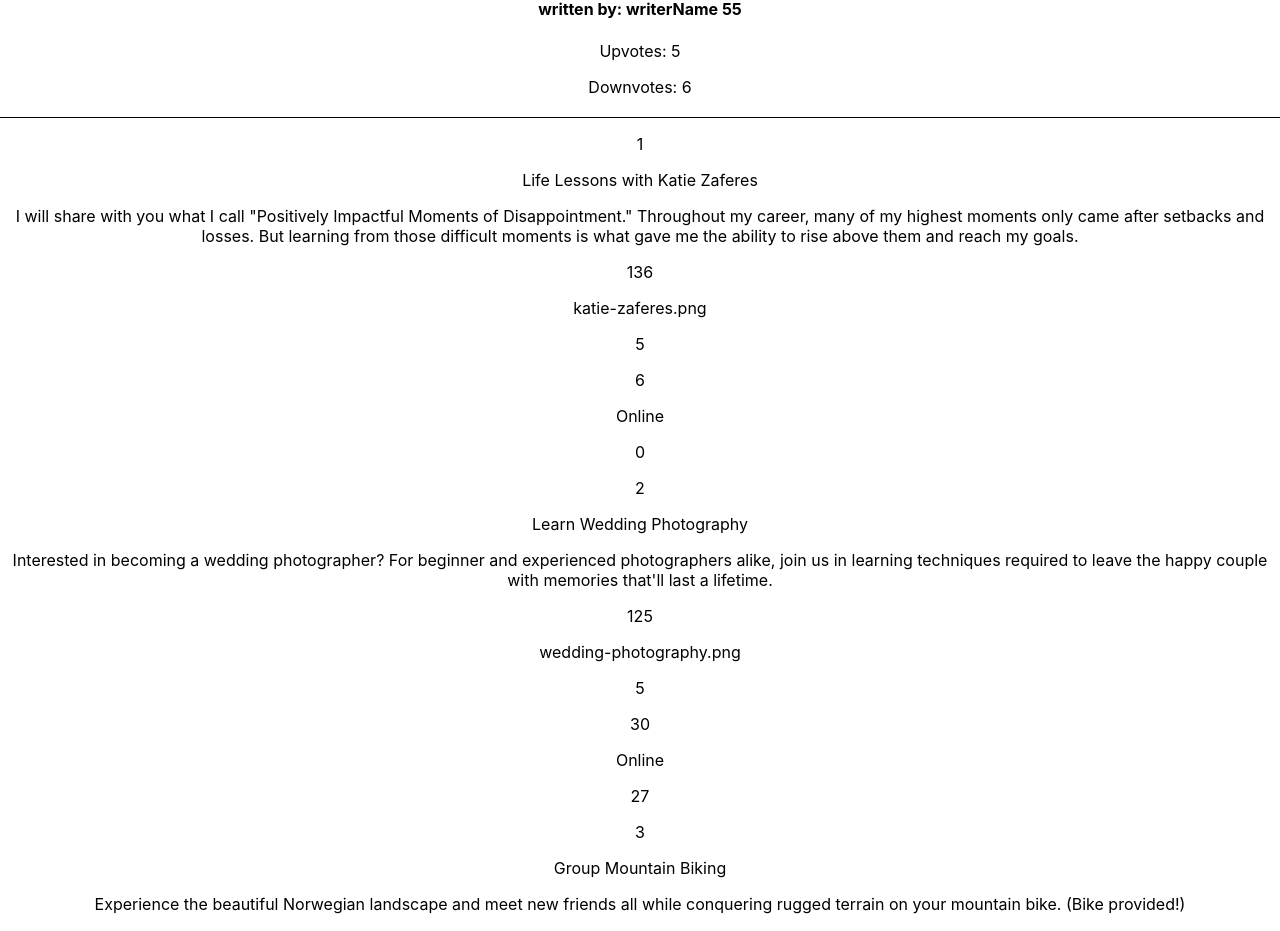
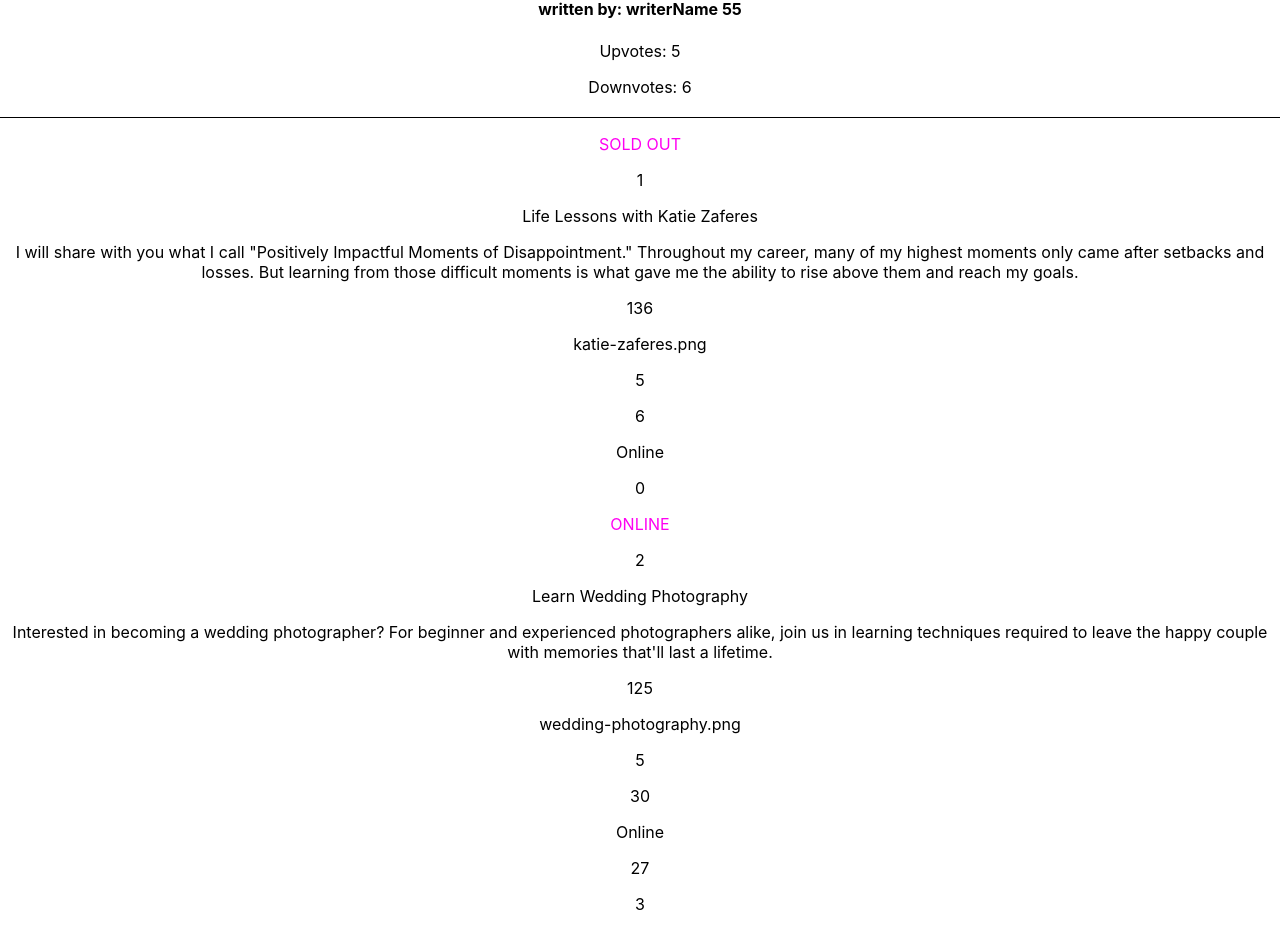
Before and after one commit to oscargelin/React-TS-pracc, a React (Create React App) app: page / in a window 1280 px wide. Shown: the part 1039-1970 px from the top of the page. Built offline with nearby package versions, Linux system fonts and the light colour scheme.

Commit message:
sending props arguments with the spread operator instead of every individual property

```diff
--- a/src/App.tsx
+++ b/src/App.tsx
@@ -7,30 +7,11 @@ import data from "./data";
 import JokeData from "./jokeData";
 
 let jokes = JokeData.map((joke) => {
-  return (
-    <Joke
-      setup={joke.setup}
-      punchline={joke.punchline}
-      upVotes={joke.upVotes}
-      downVotes={joke.downVotes}
-      writer={{ name: joke.writer.name, age: joke.writer.age }}
-    />
-  );
+  return <Joke key={joke.id} {...joke} />;
 });
 
 let cards = data.map((card) => {
-  return (
-    <Card
-      id={card.id}
-      title={card.title}
-      description={card.description}
-      price={card.price}
-      coverImg={card.coverImg}
-      stats={{ rating: card.stats.rating, reviewCount: card.stats.reviewCount }}
-      location={card.location}
-      openSpots={card.openSpots}
-    />
-  );
+  return <Card key={card.id} {...card} />;
 });
 
 function App() {
--- a/src/components/Card.tsx
+++ b/src/components/Card.tsx
@@ -1,3 +1,4 @@
+import style from "../styles/Card.module.scss";
 interface Props {
   id: number;
   title: string;
@@ -13,9 +14,17 @@ interface Props {
 }
 
 const Card = (props: Props) => {
+  let badgeText: string = "";
+  if (props.openSpots === 0) {
+    badgeText = "SOLD OUT";
+  } else if (props.location === "Online") {
+    badgeText = "ONLINE";
+  }
+  if (badgeText) console.log(badgeText);
   return (
     <div>
       <div>
+        {badgeText && <div className={style.openSpots}>{badgeText}</div>}
         <p>{props.id}</p>
         <p>{props.title}</p>
         <p>{props.description}</p>
--- a/src/components/Joke.tsx
+++ b/src/components/Joke.tsx
@@ -1,6 +1,6 @@
-import internal from "stream";
 import style from "./Joke.module.scss";
 interface Props {
+  id: number;
   setup: string;
   punchline: string;
   upVotes: number;
--- a/src/jokeData.tsx
+++ b/src/jokeData.tsx
@@ -1,4 +1,5 @@
 type Joked = {
+  id: number;
   setup: string;
   punchline: string;
   upVotes: number;
@@ -10,6 +11,7 @@ type Joked = {
 };
 
 const jokeOne: Joked = {
+  id: 1,
   setup: "setup",
   punchline: "punchline",
   upVotes: 5,
@@ -17,6 +19,7 @@ const jokeOne: Joked = {
   writer: { name: "writerName", age: 55 },
 };
 const jokeTwo: Joked = {
+  id: 2,
   setup: "setup",
   punchline: "punchline",
   upVotes: 5,
@@ -24,6 +27,7 @@ const jokeTwo: Joked = {
   writer: { name: "writerName", age: 55 },
 };
 const jokeThree: Joked = {
+  id: 3,
   setup: "setup",
   punchline: "punchline",
   upVotes: 5,
@@ -31,6 +35,7 @@ const jokeThree: Joked = {
   writer: { name: "writerName", age: 55 },
 };
 const jokeFour: Joked = {
+  id: 4,
   setup: "setup",
   punchline: "punchline",
   upVotes: 5,
@@ -38,6 +43,7 @@ const jokeFour: Joked = {
   writer: { name: "writerName", age: 55 },
 };
 const jokeFive: Joked = {
+  id: 5,
   setup: "setup",
   punchline: "punchline",
   upVotes: 5,
--- /dev/null
+++ b/src/styles/Card.module.scss
@@ -0,0 +1,3 @@
+.openSpots {
+  color: rgb(255, 0, 242);
+}
```
Also changed, not shown: 1 other file (tests, documents, lock files or other folders).
